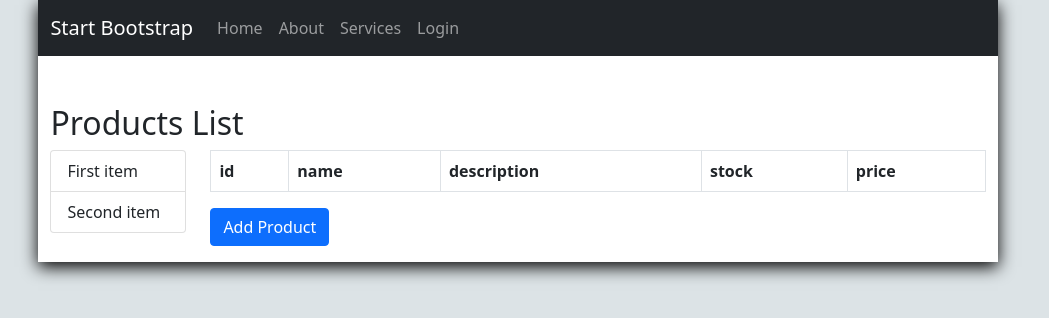
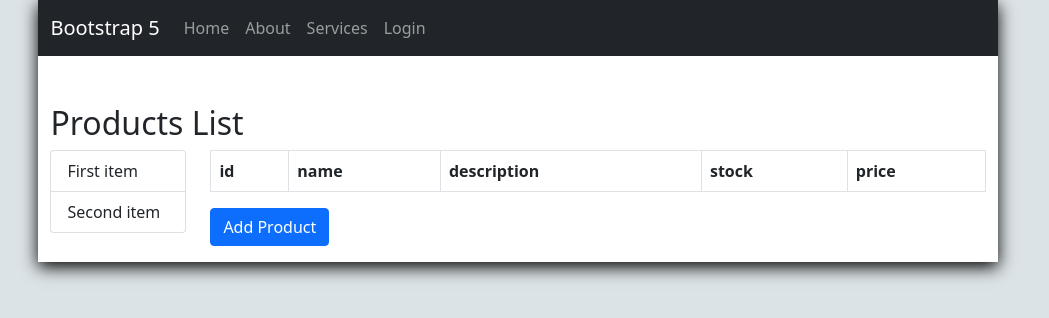
Before and after one commit to elee-tudublin/SQLite-Client-WebApp-2021.part5-Add-Update-Delete.start, a website with bundled scripts: page public/index.html in a window 1280 px wide. Shown: the whole page, without its empty margins (0-1049 px from the left). Built offline with nearby package versions, Linux system fonts and the light colour scheme; files whose address does not match are found by name.

Commit message:
menu link

```diff
--- a/public/index.html
+++ b/public/index.html
@@ -15,7 +15,7 @@
     <!-- Navigation -->
     <nav class="navbar navbar-expand-lg navbar-dark bg-dark static-top">
       <div class="container">
-        <a class="navbar-brand" href="#">Start Bootstrap</a>
+        <a class="navbar-brand" href="https://getbootstrap.com/docs/5.0/getting-started/introduction/">Bootstrap 5</a>
         <button class="navbar-toggler" type="button" data-toggle="collapse" data-target="#navbarResponsive"
           aria-controls="navbarResponsive" aria-expanded="false" aria-label="Toggle navigation">
           <span class="navbar-toggler-icon"></span>
@@ -75,7 +75,7 @@
               </tbody>
             </table>
           </div>
-          <!-- Add product toggle buton goes here-->
+          <!-- product form toggle button goes here-->
           <button id="AddProductButton" type="button" class="btn btn-primary" data-bs-toggle="modal"
             data-bs-target="#ProductFormDialog">
             Add Product
@@ -123,7 +123,7 @@
               </div>
               <div class="form-group">
                 <label for="product_price">Price:</label>
-                <input id="product_price" type="number" min="0.00" max="10000.00" step="0.01" class="form-control"
+                  <input id="product_price" type="number" min="0.00" max="10000.00" step="0.01" class="form-control"
                   name="product_price">
               </div>
               <!-- productId is a hidden field value is not required but set = 0-->
```
